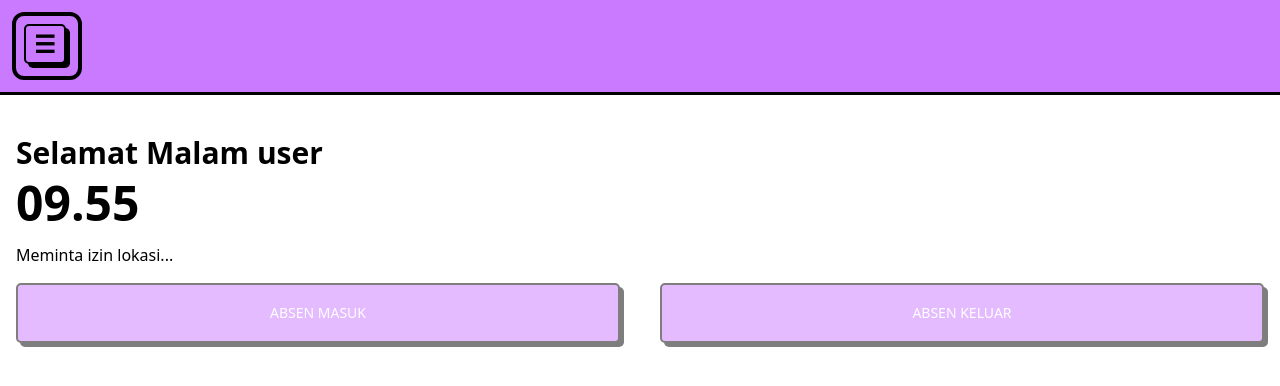
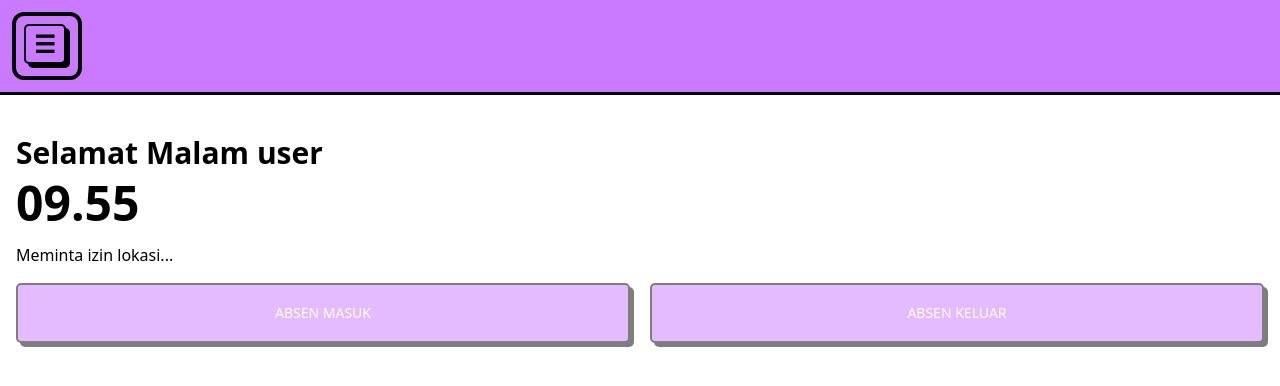
Before and after one commit to imAbizars/Attendify, a React (Vite) app: page /home in a window 1280 px wide. Shown: the top 386 px of the page. Built offline with nearby package versions, Linux system fonts and the light colour scheme; no server answers; sample sign-in values are in the browser's storage.

Commit message:
Update Home.jsx
Edit ukuran button absen

```diff
--- a/src/pages/main/Home.jsx
+++ b/src/pages/main/Home.jsx
@@ -236,7 +236,7 @@ export default function Home() {
               {info}
             </h4>
           )}
-          <div className="flex gap-10 h-15">
+          <div className="flex gap-5 h-15">
             <Button
               className="w-full text-white h-full"
               size="lg"
```
